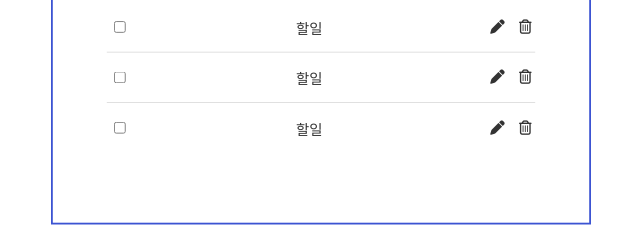
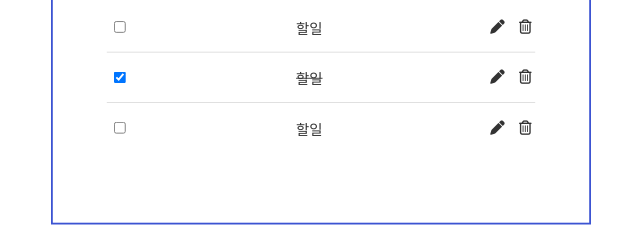
Before and after one commit to soonduck/todo, a plain HTML site: page index.html in a window 1280 px wide. Shown: the part 203-443 px from the top of the page, 319-959 px from the left. Drawn offline with Linux system fonts and the light colour scheme.

Commit message:
FEATURE: checkbox render

```diff
--- a/script.js
+++ b/script.js
@@ -29,9 +29,13 @@
     const $checkbox = document.createElement('input')
     $checkbox.type = 'checkbox'
     $checkbox.classList.add('checkbox')
+    $checkbox.checked = v.done
+
     // 컨텐트
     const $p = document.createElement('p')
     const $content = document.createTextNode(v.content)
+    if(v.done) $p.classList.add('line')
+
     $p.appendChild($content)
     // 버튼
     const $buttons = document.createElement('div')
--- a/style.css
+++ b/style.css
@@ -185,3 +185,7 @@
     font-size: 16px;
     color: #333;
 }
+
+.line{
+    text-decoration: line-through;
+}
```
Also changed, not shown: index.html (+0 -1 lines).
